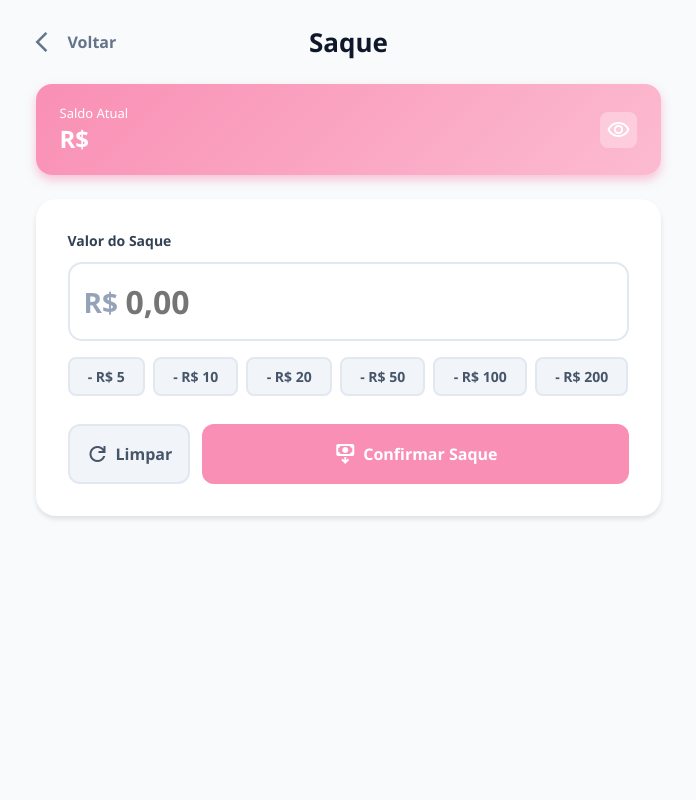
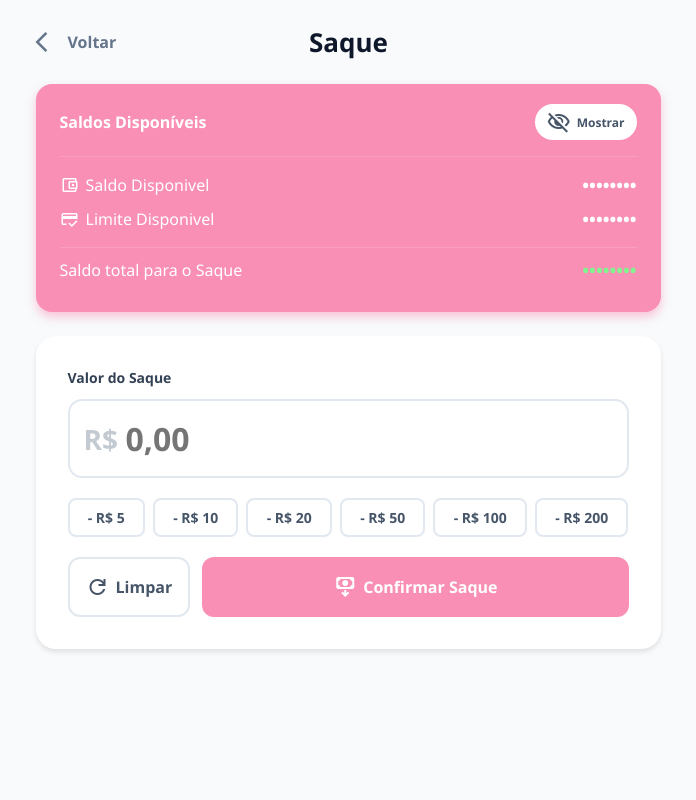
Before and after one commit to pedroluiz289/PigBank, a Spring app: template src/main/resources/templates/corrente/saque.html in a window 1280 px wide. Shown: the whole page, without its empty margins (292-988 px from the left). Run offline with Thymeleaf, Linux system fonts and the light colour scheme; the template is opened without the code that fills it, so the values that code supplies are empty.

Commit message:
Continuacao

```diff
--- a/src/main/resources/static/css/corrente/saque.css
+++ b/src/main/resources/static/css/corrente/saque.css
@@ -1,5 +1,5 @@
 @charset "UTF-8";
-@import url("https://fonts.googleapis.com/css2?family=Material+Symbols+Outlined:opsz,wght,FILL,GRAD@20..48,100..700,0..1,-50..200&icon_names=arrow_back_ios,payment_arrow_down,refresh,visibility,visibility_off");
+@import url("https://fonts.googleapis.com/css2?family=Material+Symbols+Outlined:opsz,wght,FILL,GRAD@20..48,100..700,0..1,-50..200&icon_names=account_balance_wallet,arrow_back_ios,credit_score,payment_arrow_down,refresh,visibility,visibility_off");
 
 :root {
     --fonte: 'Segoe UI', Tahoma, Geneva, Verdana, sans-serif;
@@ -22,38 +22,48 @@
     --cor-texto-voltar-hover: var(--cinza-700);
     --cor-titulo: var(--cinza-900);
 
-    --cor-fundo-saldo1: var(--cor-segundaria);
-    --cor-fundo-saldo2: var(--cor-primaria);
+    --cor-fundo-saldo: var(--cor-primaria);
     --cor-texto-saldo: white;
     --cor-sombra-fundo-saldo: rgba(249, 143, 180, 0.5);
 
-    --cor-icone-mostrar-saldo: white;
-    --cor-fundo-mostrar-saldo: rgba(255, 255, 255, 0.3);
+    --cor-icone-mostrar-saldo: var(--cinza-600);
+    --cor-fundo-mostrar-saldo: white;
+
+    --cor-linha-cabecalho-saldo: rgba(255, 255, 255, 0.15);
+    --cor-valor-total: #84F28F;
 
     --cor-fundo-card: white;
     --cor-sombra-card: rgba(0, 0, 0, 0.1);
 
     --cor-texto-label: var(--cinza-700);
 
-    --cor-simbolo-saldo: #94a3b8;
+    --cor-simbolo-saldo: var(--cinza-300);
     --cor-borda-campo-saldo: var(--cinza-200);
-    --cor-borda-campo-saldo-focus: var(--cinza-300);
+    --cor-borda-campo-saldo-focus: #F98FB4;
     --cor-texto-placeholder-campo: var(--cinza-600);
 
-    --cor-fundo-acao-rapida: var(--cinza-100);
+    --cor-fundo-acao-rapida: white;
     --cor-texto-acao-rapida: var(--cinza-600);
     --cor-borda-acao-rapida: var(--cinza-200);
-    --cor-borda-acao-rapida-hover: var(--cinza-300);
+    --cor-borda-acao-rapida-hover: #F98FB4;
 
-    --cor-fundo-botao-limpar: var(--cinza-100);
+    --cor-fundo-botao-limpar: white;
     --cor-texto-botao-limpar: var(--cinza-600);
     --cor-borda-botao-limpar: var(--cinza-200);
-    --cor-borda-botao-limpar-hover: var(--cinza-300);
+    --cor-borda-botao-limpar-hover: #F98FB4;
 
     --cor-fundo-botao-saque: var(--cor-primaria);
     --cor-texto-botao-saque: white;
     --cor-fundo-botao-saque-hover: #F76496;
     --cor-sombra-botao-saque-hover: rgba(247, 100, 150, 0.2);
+
+    --cor-fundo-notificacao-sucesso: #DDFBE6;
+    --cor-borda-notificacao-sucesso: #2CA24F;
+    --cor-icone-notificacao-sucesso: #2CA24F;
+
+    --cor-fundo-notificacao-erro: #FDE1E4;
+    --cor-borda-notificacao-erro: #CA3F42;
+    --cor-icone-notificacao-erro: #CA3F42;
 }
 
 * {
@@ -104,20 +114,81 @@
     font-size: 26px;
 }
 
-.header-saldo {
-    background-image: linear-gradient(135deg, var(--cor-fundo-saldo2) 0%, var(--cor-fundo-saldo1) 100%);
+#resumo-saldo {
+    background-color: var(--cor-fundo-saldo);
     color: var(--cor-texto-saldo);
     padding: 20px 24px;
     border-radius: 16px;
     margin-bottom: 24px;
+    box-shadow: 0px 5px 10px var(--cor-sombra-fundo-saldo);
+}
+
+#header-saldo {
+    display: flex;
+    justify-content: space-between;
+    align-items: center;
+    margin-bottom: 16px;
+    padding-bottom: 16px;
+    border-bottom: 1px solid var(--cor-linha-cabecalho-saldo);
+}
+
+#botao-mostrar-saldo {
+    border: none;
+    padding: 6px 12px;
+    border-radius: 20px;
+    font-weight: bold;
+    font-size: 12px;
+    gap: 6px;
+    cursor: pointer;
     display: flex;
     align-items: center;
+    color: var(--cor-icone-mostrar-saldo);
+    background-color: var(--cor-fundo-mostrar-saldo);
+}
+
+.containers {
+    display: flex;
     justify-content: space-between;
-    box-shadow: 0px 5px 10px var(--cor-sombra-fundo-saldo);
+    align-items: center;
+    margin-bottom: 10px;
+}
+
+.container-titulo {
+    display: flex;
+    align-items: center;
+    gap: 6px;
+}
+
+.container-icone {
+    font-size: 20px;
+}
+
+.container-valor {
+    font-size: 18px;
+}
+
+#ultimo-container {
+    border-top: 1px solid var(--cor-linha-cabecalho-saldo);
+    margin-top: 16px;
+    padding-top: 10px;
+}
+
+#valor-total {
+    color: var(--cor-valor-total);
+}
+
+#informacoes-saldo {
+    display: flex;
+    align-items: center;
+    gap: 5px;
 }
 
 #header-saldo-titulo {
     font-size: 13px;
+}
+
+#header-limite-titulo {
+
 }
 
 #saldo-valor-container {
@@ -128,19 +199,16 @@
     font-size: 40px;
 }
 
+#limite-valor-container {
+
+}
+
 .header-valor {
     font-size: 24px;
 }
 
-#botao-mostrar-saldo {
-    border: none;
-    padding: 6px;
-    border-radius: 8px;
-    cursor: pointer;
-    display: flex;
-    align-items: center;
-    color: var(--cor-icone-mostrar-saldo);
-    background-color: var(--cor-fundo-mostrar-saldo);
+#header-valor-limite {
+
 }
 
 .card {
@@ -154,7 +222,7 @@
     display: flex;
     flex-direction: column;
     gap: 8px;
-    margin-bottom: 16px;
+    margin-bottom: 20px;
 }
 
 label {
@@ -187,18 +255,17 @@ label {
     font-size: 32px;
     font-weight: bold;
     color: var(--cor-texto-placeholder-campo);
-    transition: border-color 0.2s, box-shadow 0.2s ease;
+    transition: border-color 0.2s;
 }
 
 .saldo-input:focus {
-    border-color: #FBB6CE;
-    box-shadow: 0px 0px 0px 2px #FDDBE6;
+    border-color: var(--cor-borda-campo-saldo-focus);
 }
 
 #valores-rapidos {
     display: flex;
     gap: 8px;
-    margin-bottom: 28px;
+    margin-bottom: 20px;
 }
 
 .botao-rapido {
@@ -211,7 +278,7 @@ label {
     cursor: pointer;
     font-weight: bold;
     flex-grow: 1;
-    transition: border-color 0.2s ease;
+    transition: border-color 0.2s ease-in-out;
 }
 
 .botao-rapido:hover {
@@ -236,7 +303,7 @@ label {
     align-items: center;
     justify-content: center;
     gap: 6px;
-    transition: border-color 0.2s ease;
+    transition: border-color 0.2s ease-in-out;
 }
 
 #botao-limpar:hover {
@@ -264,3 +331,45 @@ label {
     background-color: var(--cor-fundo-botao-saque-hover);
     box-shadow: 0px 4px 12px var(--cor-sombra-botao-saque-hover);
 }
+
+#notificacao:open {
+    display: flex;
+    align-items: center;
+    gap: 10px;
+    animation: deslizarCima 0.3s ease-out;
+}
+
+#notificacao:open.notificacao-fechar {
+    animation: deslizarBaixo 0.3s ease-in;
+}
+
+#notificacao {
+    position: fixed;
+    margin: 0px auto;
+    bottom: 20px;
+    padding: 10px;
+    outline: none;
+    border-radius: 10px;
+}
+
+#icone-notificacao {
+    font-size: 32px;
+}
+
+.notificacao-sucesso {
+    background-color: var(--cor-fundo-notificacao-sucesso);
+    border: 2px solid var(--cor-borda-notificacao-sucesso);
+}
+
+.notificacao-erro {
+    background-color: var(--cor-fundo-notificacao-erro);
+    border: 2px solid var(--cor-borda-notificacao-erro);
+}
+
+.icone-notificacao-sucesso {
+    color: var(--cor-icone-notificacao-sucesso);
+}
+
+.icone-notificacao-erro {
+    color: var(--cor-icone-notificacao-erro);
+}
--- a/src/main/resources/static/js/corrente/saque.js
+++ b/src/main/resources/static/js/corrente/saque.js
@@ -13,22 +13,59 @@ saldoInput.addEventListener("keypress", function (evento) {
     if (!/[0-9.,]/.test(evento.key)) {
         evento.preventDefault();
     }
+
+    const valorAtual = this.value;
+    const posicaoCursor = this.selectionStart;
+    const indiceSeparador = valorAtual.search(/[.,]/);
+
+    if (indiceSeparador !== -1) {
+        if (/[.,]/.test(evento.key)) {
+            evento.preventDefault();
+            return;
+        }
+
+        if (posicaoCursor > indiceSeparador) {
+            const casasDecimais = valorAtual.substring(indiceSeparador + 1);
+
+            if (casasDecimais.length >= 2) {
+                evento.preventDefault();
+            }
+        }
+    }
 });
 
 function mostrarSaldo(botao) {
     const valor = botao.dataset.saldo;
-    const saldoValor = document.getElementById("saldo-valor");
+    const limite = botao.dataset.limite;
+
+    const valorSaldo = document.getElementById("valor-saldo-disponivel");
+    const valorLimite = document.getElementById("valor-limite-disponivel");
+    const valorTotal = document.getElementById("valor-total");
+
     const icone = document.getElementById("mostrar-saldo-icone");
+    const textoIcone = document.getElementById("texto-icone");
 
     if (visivel) {
-        saldoValor.innerText = "*****";
+        valorSaldo.innerText = "••••••••";
+        valorLimite.innerText = "••••••••";
+        valorTotal.innerText = "••••••••";
         icone.innerText = "visibility_off";
+        textoIcone.innerText = "Mostrar";
 
         visivel = false;
         localStorage.setItem('saldoVisivel', false);
     } else {
-        saldoValor.innerText = Number(valor).toFixed(2).replace(".", ",");
+        valorSaldo.innerText = "R$ " + Number(valor).toFixed(2).replace(".", ",");
+        valorLimite.innerText = "R$ " + Number(limite).toFixed(2).replace(".", ",");
+
+        if (valor > 0) {
+            valorTotal.innerText = "R$ " + Number(valor + limite).toFixed(2).replace(".", ",");
+        } else {
+            valorTotal.innerText = "R$ " + Number(limite).toFixed(2).replace(".", ",");
+        }
+
         icone.innerText = "visibility";
+        textoIcone.innerText = "Ocultar";
 
         visivel = true;
         localStorage.setItem('saldoVisivel', true);
@@ -36,7 +73,7 @@ function mostrarSaldo(botao) {
 }
 
 window.addEventListener('DOMContentLoaded', () => {
-    const botaoSaldo = document.querySelector('[data-saldo]');
+    /*const botaoSaldo = document.querySelector('[data-saldo]');
     const saldoValor = document.getElementById("saldo-valor");
     const icone = document.getElementById("mostrar-saldo-icone");
 
@@ -45,7 +82,9 @@ window.addEventListener('DOMContentLoaded', () => {
         icone.innerText = "visibility_off";
     } else if (botaoSaldo) {
         const valor = botaoSaldo.dataset.saldo;
-        saldoValor.innerText = Number(valor).toFixed(2).replace(".", ",");
+        saldoValor.innerText = "R$ " + Number(valor).toFixed(2).replace(".", ",");
         icone.innerText = "visibility";
-    }
+    }*/
+    const botaoSaldo = document.getElementById("botao-mostrar-saldo");
+    mostrarSaldo(botaoSaldo);
 });
--- a/src/main/resources/templates/corrente/dashboard.html
+++ b/src/main/resources/templates/corrente/dashboard.html
@@ -35,6 +35,7 @@
                     <p id="saldo-titulo">Saldo disponível</p>
                     <button id="botao-mostrar-saldo" th:data-saldo="${usuario.saldo}" onclick="mostrarSaldo(this)">
                         <span id="mostrar-saldo-icone" class="material-symbols-outlined">visibility</span>
+                        <span>Ocultar</span>
                     </button>
                 </div>
                 <div id="saldo-valor-container">
--- a/src/main/resources/templates/corrente/saque.html
+++ b/src/main/resources/templates/corrente/saque.html
@@ -19,17 +19,37 @@
                 <h1 class="header-titulo">Saque</h1>
                 <div style="width: 80px;"></div>
             </div>
-            <div class="header-saldo">
-                <div>
-                    <p id="header-saldo-titulo">Saldo Atual</p>
-                    <div id="saldo-valor-container">
-                        <span class="header-valor">R$</span>
-                        <strong id="saldo-valor" th:text="${#numbers.formatDecimal(usuario.saldo, 1, 2)}" class="header-valor">0.00</strong>
-                    </div>
+            <div id="resumo-saldo">
+                <div id="header-saldo">
+                    <h4>Saldos Disponíveis</h4>
+                    <button id="botao-mostrar-saldo" th:data-saldo="${usuario.saldo}" th:data-limite="${usuario.getLimiteDisponivel}" type="button" onclick="mostrarSaldo(this)">
+                        <span id="mostrar-saldo-icone" class="material-symbols-outlined">visibility</span>
+                        <span id="texto-icone">Ocultar</span>
+                    </button>
                 </div>
-                <button id="botao-mostrar-saldo" th:data-saldo="${usuario.saldo}" type="button" onclick="mostrarSaldo(this)">
-                    <span id="mostrar-saldo-icone" class="material-symbols-outlined">visibility</span>
-                </button>
+                <div class="containers">
+                    <p class="container-titulo">
+                        <span class="material-symbols-outlined container-icone">account_balance_wallet</span>
+                        <span>Saldo Disponivel</span>
+                    </p>
+                    <strong id="valor-saldo-disponivel" class="container-valor" th:text="'R$ ' + ${#numbers.formatDecimal(usuario.saldo, 1, 2)}">R$ 0,00</strong>
+                </div>
+                <div class="containers">
+                    <p class="container-titulo">
+                        <span class="material-symbols-outlined container-icone">credit_score</span>
+                        <span>Limite Disponivel</span>
+                    </p>
+                    <strong id="valor-limite-disponivel" class="container-valor" th:text="'R$ ' + ${#numbers.formatDecimal(usuario.getLimiteDisponivel, 1, 2)}">R$ 0,00</strong>
+                </div>
+                <div id="ultimo-container" class="containers">
+                    <p class="container-titulo">Saldo total para o Saque</p>
+                    <th:block th:if="${usuario.saldo > 0}">
+                        <strong id="valor-total" class="container-valor" th:text="'R$ ' + ${#numbers.formatDecimal(usuario.getLimiteDisponivel + usuario.saldo, 1, 2)}">R$ 0,00</strong>
+                    </th:block>
+                    <th:block th:unless="${usuario.saldo > 0}">
+                        <strong id="valor-total" class="container-valor" th:text="'R$ ' + ${#numbers.formatDecimal(usuario.getLimiteDisponivel, 1, 2)}">R$ 0,00</strong>
+                    </th:block>
+                </div>
             </div>
         </header>
         <section class="card">
@@ -61,6 +81,18 @@
                 </div>
             </form>
         </section>
+        <th:block th:if="${sucesso}">
+            <dialog id="notificacao" class="notificacao-sucesso">
+                <span id="icone-notificacao" class="material-symbols-outlined icone-notificacao-sucesso">check</span>
+                <p>O saque foi realizado com sucesso!</p>
+            </dialog>
+        </th:block>
+        <th:block th:if="${erro}">
+            <dialog id="notificacao" class="notificacao-erro">
+                <span id="icone-notificacao" class="material-symbols-outlined icone-notificacao-erro">close</span>
+                <p>O valor do deposito não pode ser igual a <strong>R$0,00</strong></p>
+            </dialog>
+        </th:block>
     </main>
 </body>
 </html>
```
Also changed, not shown: src/main/java/com/example/demo/controller/BancoController.java (+7 -3 lines), src/main/resources/static/css/corrente/deposito.css (+35 -27 lines), src/main/resources/templates/corrente/deposito.html (+8 -2 lines).
